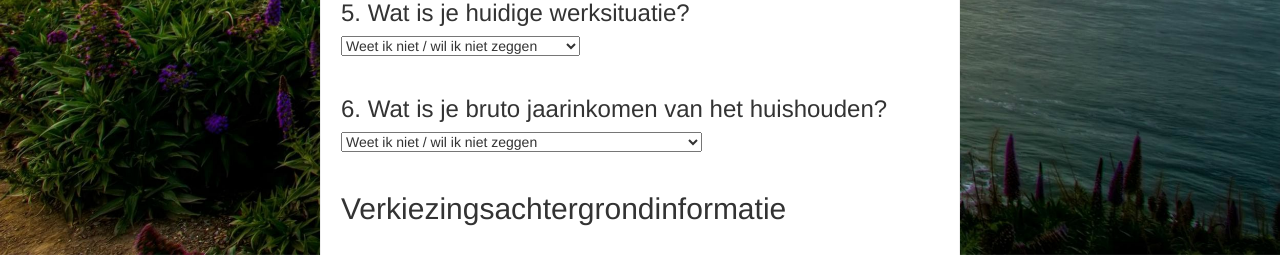
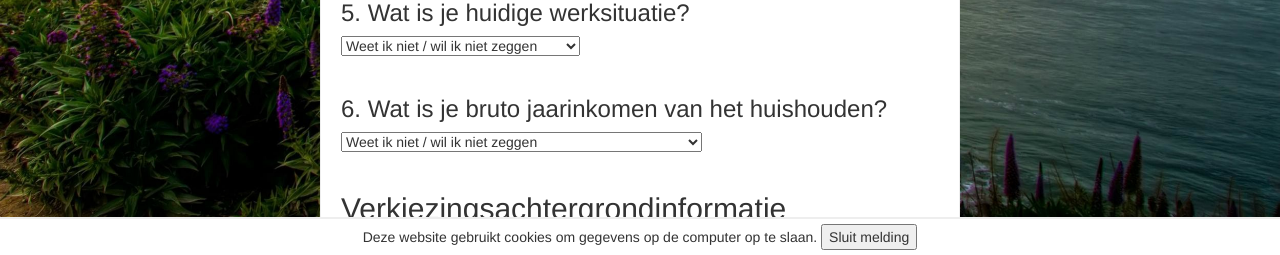
Before and after one commit to turanovic/stageRepo, a PHP site: page / in a window 1280 px wide. Shown: the part 545-800 px from the top of the page. Run offline with PHP 8.4, Linux system fonts and the light colour scheme.

Commit message:
Cookie melding

```diff
--- a/css/Style.css
+++ b/css/Style.css
@@ -71,6 +71,19 @@ button{
 }
 
 
+/* COOKIE MELDING */
+.cookie-melding {
+    position: fixed;
+    bottom: 0;
+    left: 0;
+    z-index: 99;
+    width: 100%;
+    padding: 5px 0;
+    background-color: #fff;
+    text-align: center;
+    border-top: 2px solid #EEE;
+}
+
 
 
 /* OLD CSS CODE
--- /dev/null
+++ b/include/cookie-melding.inc.php
@@ -0,0 +1,6 @@
+<div class="cookie-melding">
+
+        Deze website gebruikt cookies om gegevens op de computer op te slaan.
+        <input type="button" value="Sluit melding" id="cookiesluiten"/>
+
+</div>
--- a/index.php
+++ b/index.php
@@ -20,6 +20,7 @@
     <body>
         <?php
             include('./include/banner.inc.php');
+            include('./include/cookie-melding.inc.php');
         ?>
 
 
--- a/js/script.js
+++ b/js/script.js
@@ -76,7 +76,7 @@ $(document).ready(function () {
         //////////////////////
         var monthselect = $("#month_select").val();
         var dayselect = $("#day_select").val();
-        if ( ( ( monthselect == 4 || monthselect == 6 || monthselect == 9 || monthselect == 11) && dayselect == '31' ) || ( monthselect == 2 && dayselect >= 29 )) {
+        if (((monthselect == 4 || monthselect == 6 || monthselect == 9 || monthselect == 11) && dayselect == '31') || (monthselect == 2 && dayselect >= 29)) {
             alert("U heeft een ongeldige datum ingevoerd. Verander a.u.b. uw geboortedatum.");
             return false;
         }
@@ -99,9 +99,9 @@ $(document).ready(function () {
 
 
     // SUBMIT BUTTON CLICK (WEEKLY QUESTIONS)
-     $("#submit_questionlist").click(function () {
+    $("#submit_questionlist").click(function () {
 
-        if (!$('input[name=source1]:checked').val() ) {
+        if (!$('input[name=source1]:checked').val()) {
             alert("Selecteer a.u.b. een nieuwsbron bij artikel 1.");
             return false;
         }
@@ -112,7 +112,15 @@ $(document).ready(function () {
         }
 
 
-         return true;
+        return true;
+
+    });
+
+
+    // BUTTON CLOSE COOKIE INFO
+    $("#cookiesluiten").click(function() {
+
+        $('.cookie-melding').fadeOut();
 
     });
 });
```
